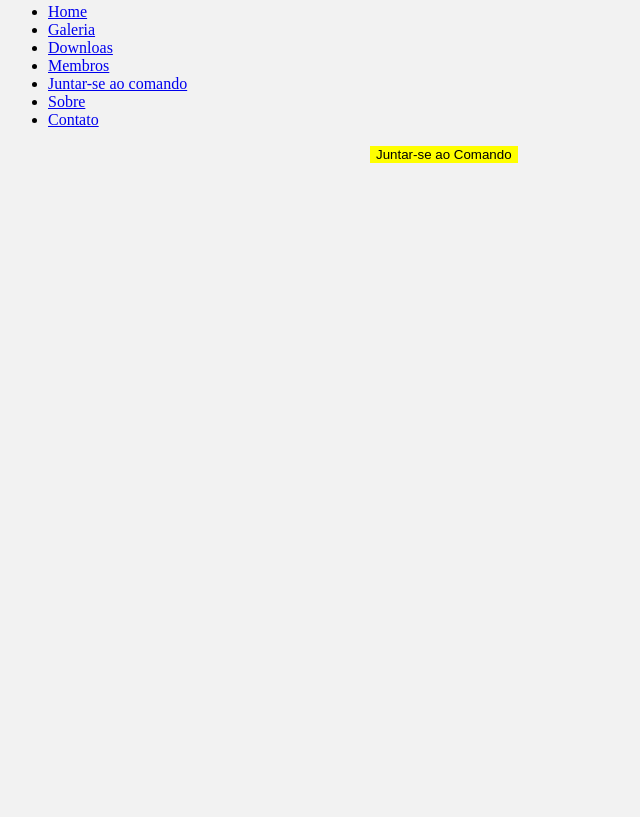
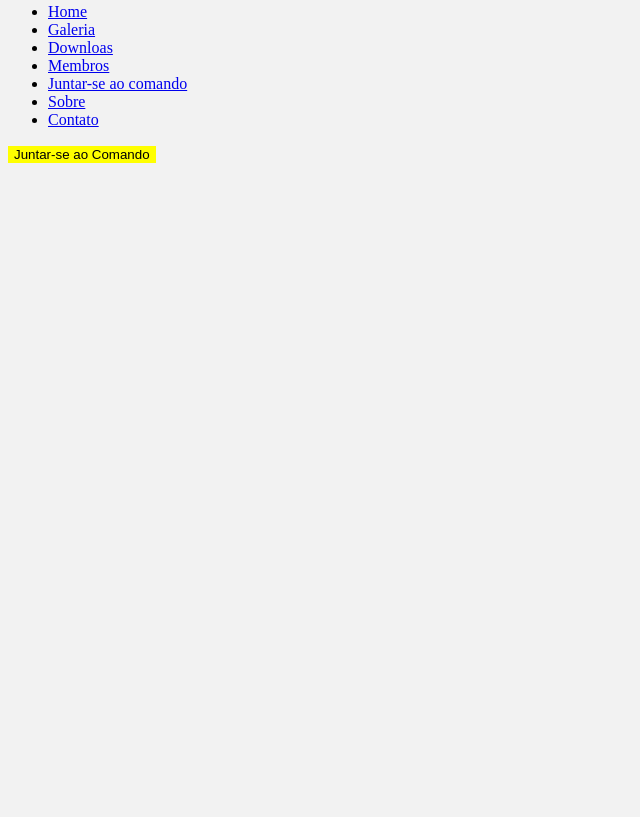
Before and after one commit to SpecUnitOfBrazil/specunitofbrazil.github.io, a plain HTML site: page index.html in a window 1280 px wide. Shown: the part 343-1160 px from the top of the page, without its empty margins (0-640 px from the left). Drawn offline with Linux system fonts and the light colour scheme; grey boxes are pictures that could not be loaded.

Commit message:
Update main.css

```diff
--- a/assets/css/main.css
+++ b/assets/css/main.css
@@ -70,31 +70,3 @@ footer {
     margin-right: auto;
     margin-left: auto;
 }
-
-/* ----@---- */
-
-@media screen and (min-width: 1200px){
-.container {
-    max-width: 1170px;
-}
-}
-@media (min-width: 1200px){
-.container {
-    max-width: 1140px;
-}
-}
-@media (min-width: 992px){
-.container {
-    max-width: 960px;
-}
-}
-@media (min-width: 768px){
-.container {
-    max-width: 720px;
-}
-}
-@media (min-width: 576px){
-.container {
-    max-width: 540px;
-}
-}
```
